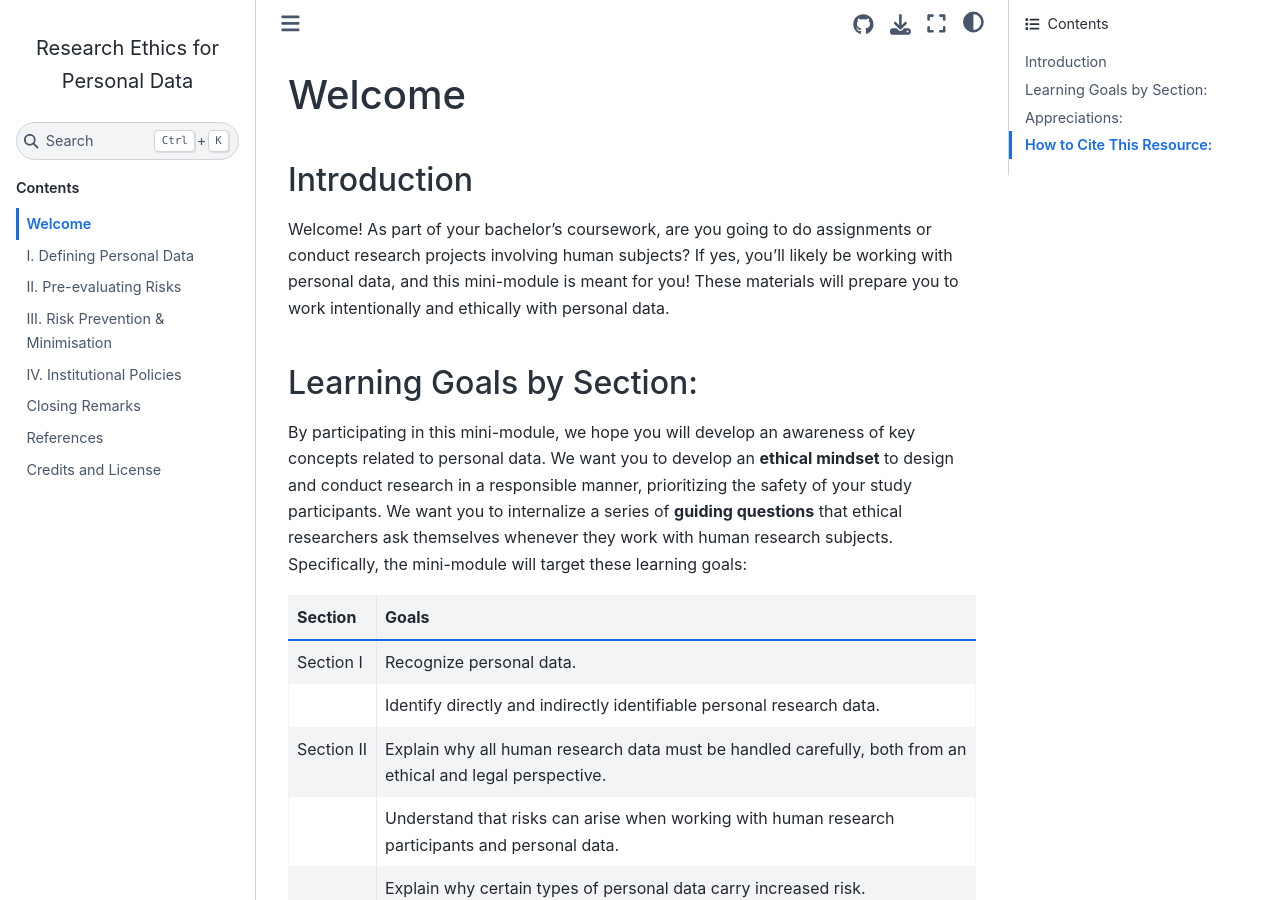
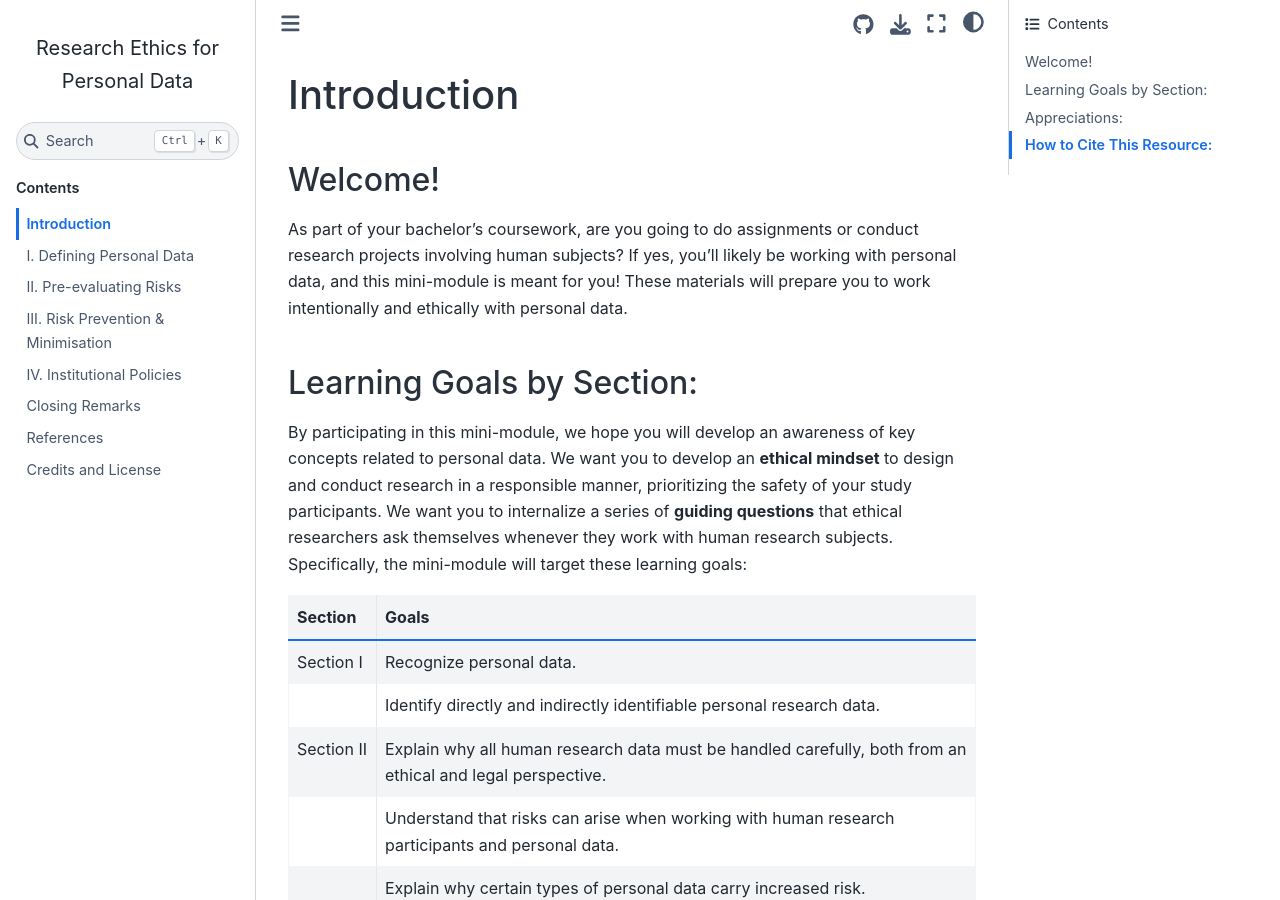
Before and after one commit to tu-delft-library/BSc_Research_Ethics_for_Personal_Data, a Jupyter Book: the page built from book/home.md, in a window 1280 px wide and 900 px high. Built offline with Jupyter Book 1.0.4 settings and Sphinx 7.4.7 and the Sphinx Book theme 1.1.4, drawn with Linux system fonts in a browser that asks for light colours; comment, search, counter and statistics services are not loaded.

Commit message:
changed welcome to intro in toc

```diff
--- a/book/home.md
+++ b/book/home.md
@@ -1,8 +1,8 @@
-# Welcome
+# Introduction
 
-## Introduction
+## Welcome!
 
-Welcome! As part of your bachelor's coursework, are you going to do assignments or conduct research projects involving human subjects? If yes, you'll likely be working with personal data, and this mini-module is meant for you! These materials will prepare you to work intentionally and ethically with personal data.
+As part of your bachelor's coursework, are you going to do assignments or conduct research projects involving human subjects? If yes, you'll likely be working with personal data, and this mini-module is meant for you! These materials will prepare you to work intentionally and ethically with personal data.
 
 
 
```
